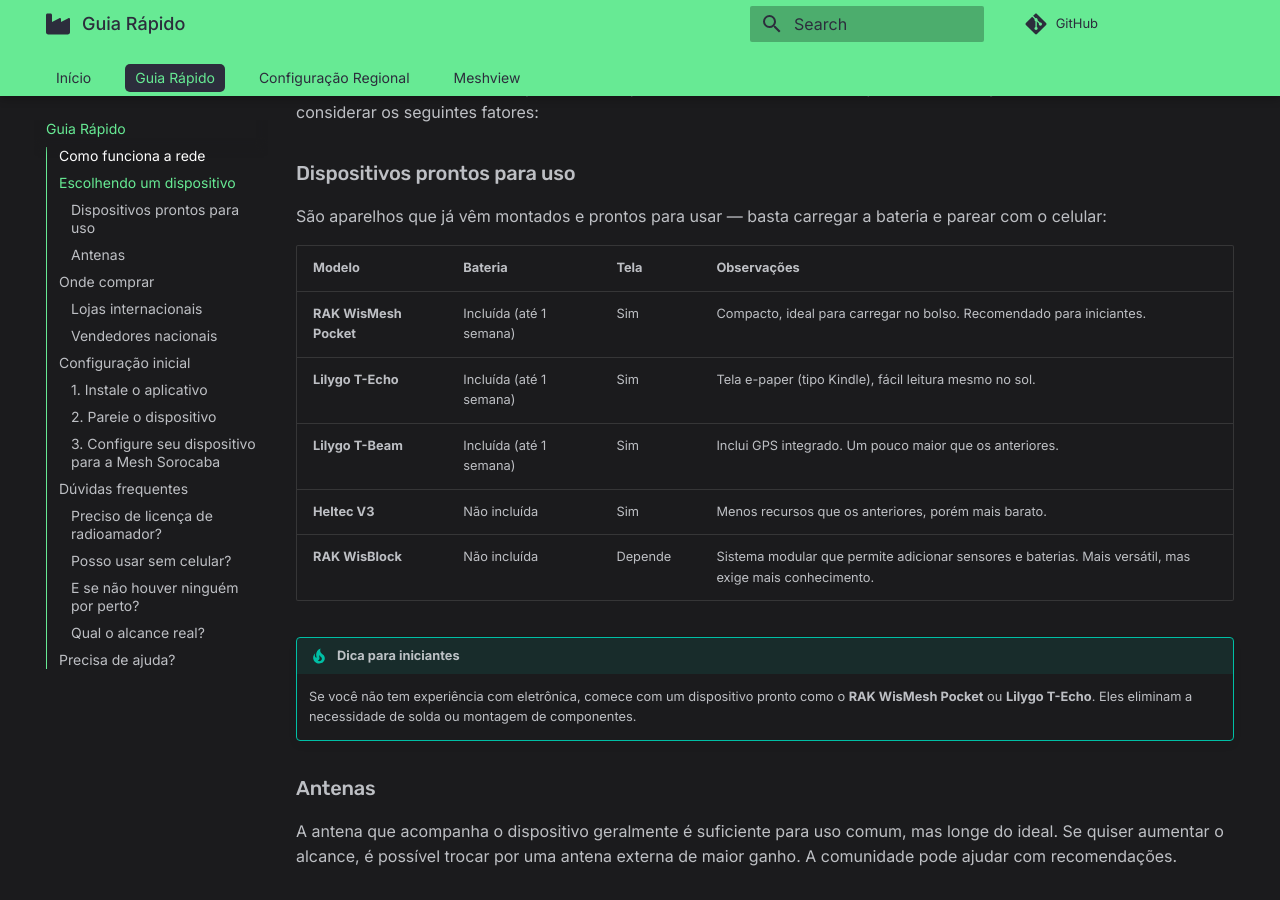
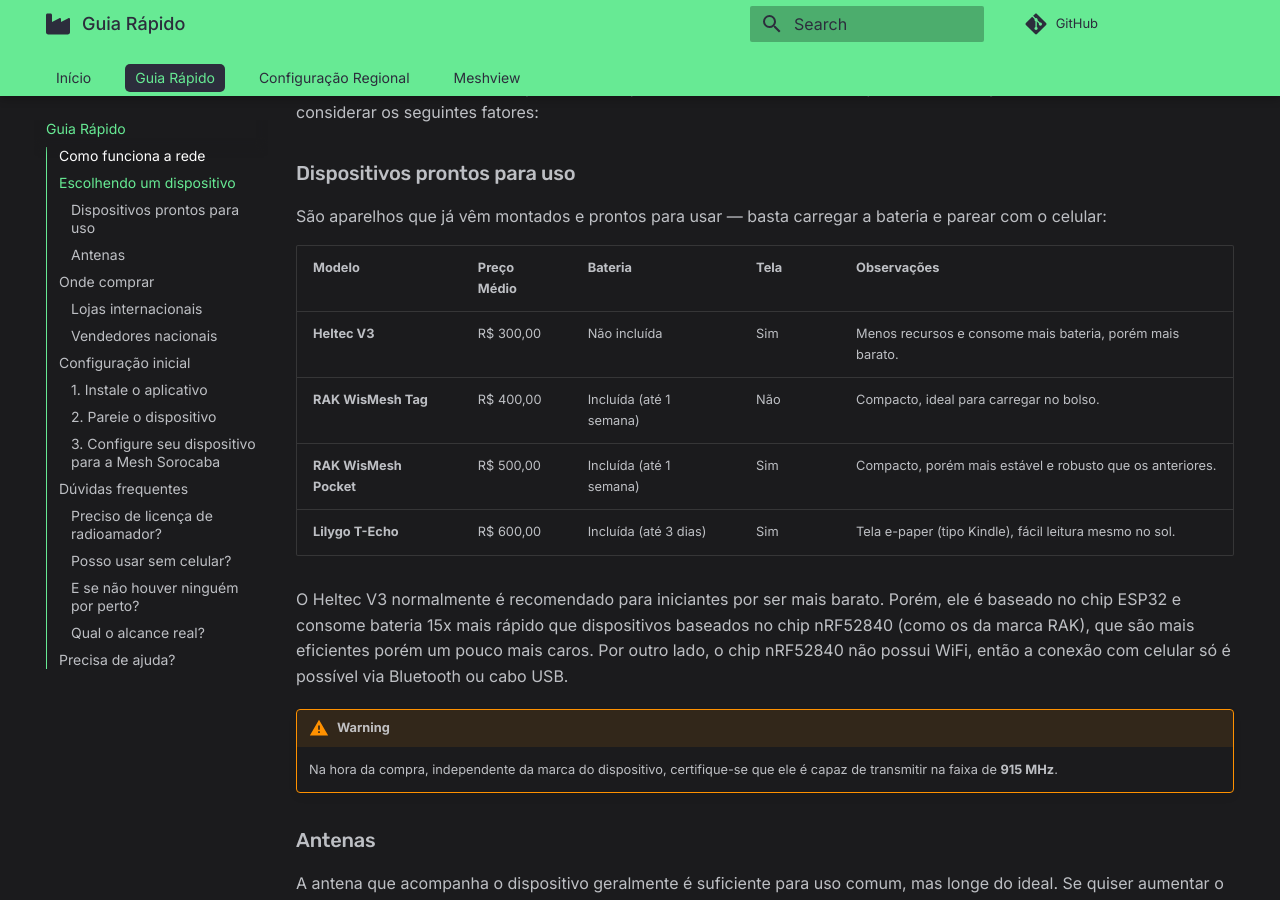
Before and after one commit to MeshSorocaba/meshsorocaba.github.io, an MkDocs documentation site: the page built from docs/guia-rapido.md, in a window 1280 px wide and 900 px high, scrolled down 1227 px. Built offline with MkDocs 1.6.1 and Material for MkDocs 9.7.7, drawn with Linux system fonts in a browser that asks for light colours; comment, search, counter and statistics services are not loaded.

Commit message:
Update considerations on device choice

```diff
--- a/docs/guia-rapido.md
+++ b/docs/guia-rapido.md
@@ -23,16 +23,17 @@
 
 São aparelhos que já vêm montados e prontos para usar — basta carregar a bateria e parear com o celular:
 
-| Modelo | Bateria | Tela | Observações |
-| :--- | :--- | :--- | :--- |
-| **RAK WisMesh Pocket** | Incluída (até 1 semana) | Sim | Compacto, ideal para carregar no bolso. Recomendado para iniciantes. |
-| **Lilygo T-Echo** | Incluída (até 1 semana) | Sim | Tela e-paper (tipo Kindle), fácil leitura mesmo no sol. |
-| **Lilygo T-Beam** | Incluída (até 1 semana) | Sim | Inclui GPS integrado. Um pouco maior que os anteriores. |
-| **Heltec V3** | Não incluída | Sim | Menos recursos que os anteriores, porém mais barato. |
-| **RAK WisBlock** | Não incluída | Depende | Sistema modular que permite adicionar sensores e baterias. Mais versátil, mas exige mais conhecimento. |
+| Modelo | Preço Médio | Bateria | Tela | Observações |
+| :--- | :--- | :--- | :--- | :--- |
+| **Heltec V3** | R$ 300,00 | Não incluída | Sim | Menos recursos e consome mais bateria, porém mais barato. |
+| **RAK WisMesh Tag** | R$ 400,00 | Incluída (até 1 semana) | Não | Compacto, ideal para carregar no bolso. |
+| **RAK WisMesh Pocket** | R$ 500,00 | Incluída (até 1 semana) | Sim | Compacto, porém mais estável e robusto que os anteriores. |
+| **Lilygo T-Echo** | R$ 600,00 | Incluída (até 3 dias) | Sim | Tela e-paper (tipo Kindle), fácil leitura mesmo no sol. |
 
-!!! tip "Dica para iniciantes"
-    Se você não tem experiência com eletrônica, comece com um dispositivo pronto como o **RAK WisMesh Pocket** ou **Lilygo T-Echo**. Eles eliminam a necessidade de solda ou montagem de componentes.
+O Heltec V3 normalmente é recomendado para iniciantes por ser mais barato. Porém, ele é baseado no chip ESP32 e consome bateria 15x mais rápido que dispositivos baseados no chip nRF52840 (como os da marca RAK), que são mais eficientes porém um pouco mais caros. Por outro lado, o chip nRF52840 não possui WiFi, então a conexão com celular só é possível via Bluetooth ou cabo USB.
+
+!!! warning
+    Na hora da compra, independente da marca do dispositivo, certifique-se que ele é capaz de transmitir na faixa de **915 MHz**.
 
 ### Antenas
 
```
